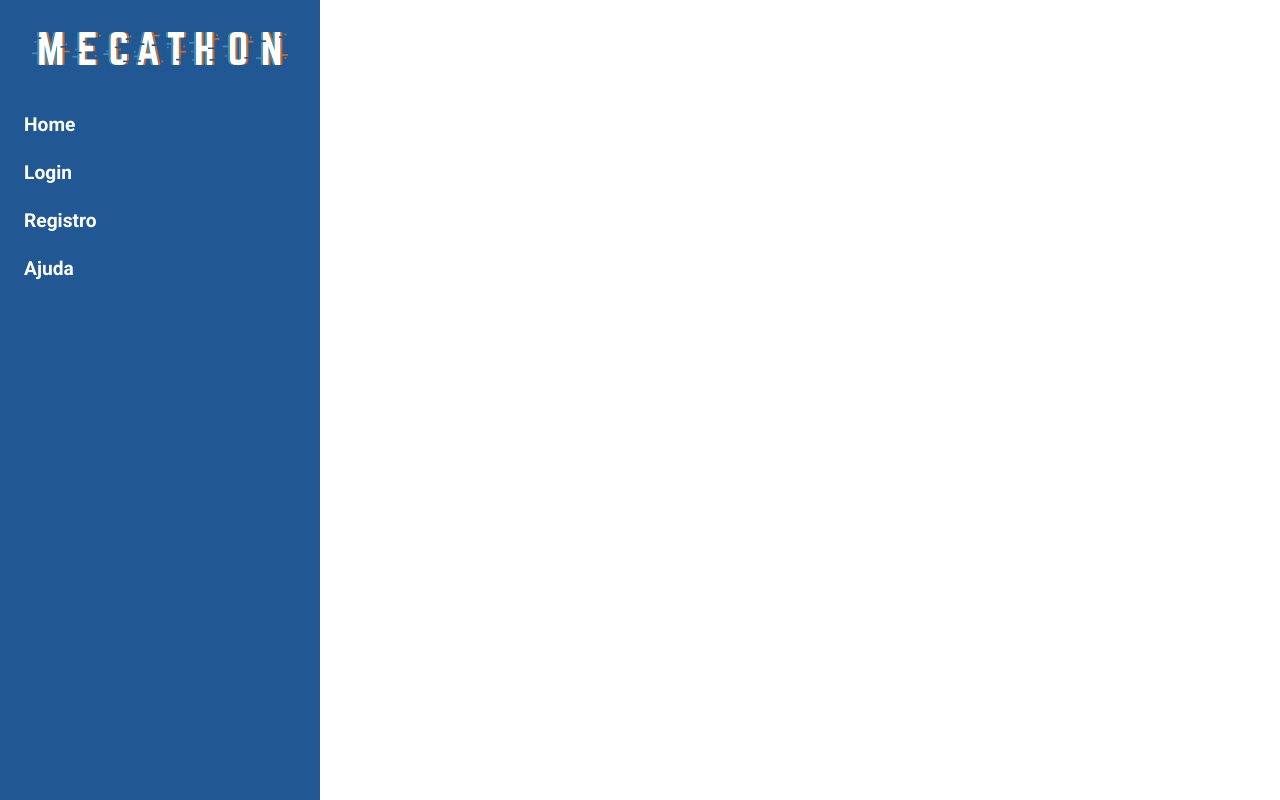
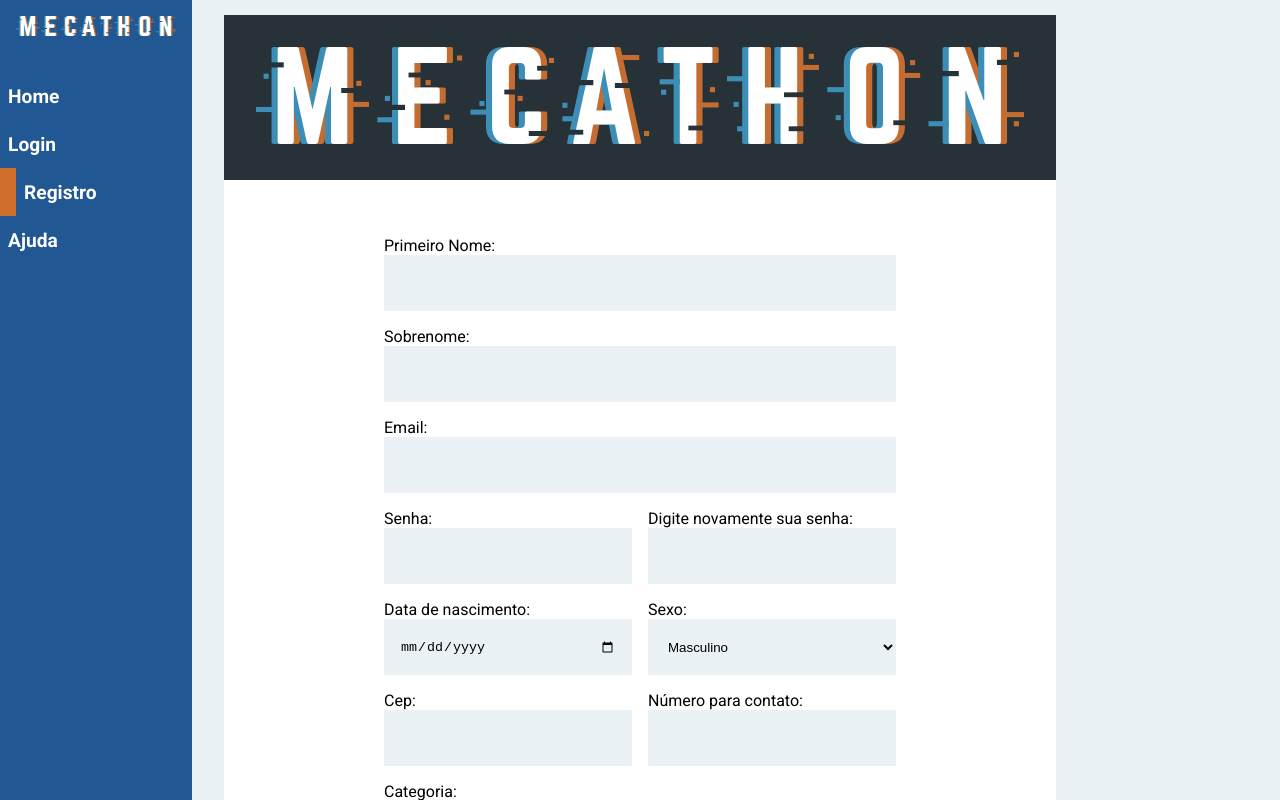
Before and after one commit to Arthur-Matias/mcth_frontend, a React (Create React App) app: page /registro in a window 1280 px wide. Built offline with nearby package versions, Linux system fonts and the light colour scheme.

Commit message:
register page base + changes on the menu

```diff
--- a/src/GlobalStyles.scss
+++ b/src/GlobalStyles.scss
@@ -6,16 +6,18 @@
 *, button, input{
     border: 0;
     outline: 0;
-
-    font-family: 'Roboto', sans-serif;
 }
 
 html, body, #root{
     height: 100%;
 }
 
+html{
+    font-family: 'Roboto', sans-serif;
+}
+
 h1,h2,h3,h4,h5,h6{
-    font-family: 'Sarala', sans-serif;
+    font-family: 'Sarala', sans-serif !important;
 }
 
 h1{
@@ -45,10 +47,10 @@ a{
 
 .App{
     height: 100vh;
-    max-height: 100vh;
-
+    display: flex;
+    align-items: center;
     width: 100vw;
-    max-width: 100vw;
+    overflow: auto;
 }
 
 :root {
--- a/src/components/LoginForm/styles.scss
+++ b/src/components/LoginForm/styles.scss
@@ -3,8 +3,9 @@
     align-items: center;
     justify-content: center;
     background-color: var(--beige);
+    text-align: center;
+    height: 100vh;
     width: 100vw;
-    text-align: center;
 }
 
 .login-wrapper{
@@ -15,8 +16,8 @@
     justify-content: center;
     text-align: center;
     padding: 1rem 2rem;
-    width: 50rem;
     border-radius: 3px;
+    width: 45rem;
 }
 
 .login-form{
--- a/src/components/RegisterForm/index.tsx
+++ b/src/components/RegisterForm/index.tsx
@@ -1,15 +1,103 @@
 import { FontAwesomeIcon } from '@fortawesome/react-fontawesome';
 import {faFacebookF, faGithubAlt, faGoogle} from '@fortawesome/free-brands-svg-icons';
 import {faEnvelope, faKey} from '@fortawesome/free-solid-svg-icons';
-import React from 'react';
+import React, { useState } from 'react';
 import { Link } from 'react-router-dom';
 import PrimaryButton from '../PrimaryButton';
 import './styles.scss';
+import mecathonLogo from '../../assets/mecathon.svg';
 
 const RegisterForm = () => {
+
+
+
+    function RenderSelectedCategory(){
+        const [category, setCategory] = useState('');
+    }
+
     return (
-        <div className="login-form-container">
+        <div className="register-form-container">
+            <div className="top-text">
+                <b>REGISTRE-SE</b>
+            </div>
+            <div className="register-form-header">
+                <div className="register-logo">
+                    <img src={mecathonLogo} alt=""/>
+                </div>
+            </div>
 
+            <form className="register-form">
+
+                <div className="input-wrapper">
+                    <label htmlFor="userFirstName">Primeiro Nome:</label>
+                    <input type="text" name='userFirstName' />
+                </div>
+
+                <div className="input-wrapper">
+                    <label htmlFor="userLastName">Sobrenome:</label>
+                    <input type="text" name='userLastName' />
+                </div>
+
+                <div className="input-wrapper">
+                    <label htmlFor="userEmail">Email:</label>
+                    <input type="email" name='userEmail' />
+                </div>
+
+                <div className="input-wraper-father">
+                    <div className="input-wrapper">
+                        <label htmlFor="userPass">Senha:</label>
+                        <input type="pass" name='userPass' />
+                    </div>
+                    <div className="input-wrapper">
+                        <label htmlFor="userPassAgain">Digite novamente sua senha:</label>
+                        <input type="pass" name='userPass' />
+                    </div>
+                </div>
+
+                <div className="user-personal-info">
+
+                    <div className="input-wraper-father">
+                        <div className="input-wrapper">
+                            <label htmlFor="birthDate">Data de nascimento:</label>
+                            <input type="date" name='birthDate' />
+                        </div>
+                        <div className="input-wrapper">
+                            <label htmlFor="userGender">Sexo:</label>
+                            <select name="userGender" id="userGender">
+                                <option value="m">Masculino</option>
+                                <option value="f">Feminino</option>
+                                <option value="other">LGBTQ+</option>
+                                <option value="n/a">Prefiro não informar</option>
+                            </select>
+                        </div>
+                    </div>
+
+                    <div className="input-wraper-father">
+                        <div className="input-wrapper">
+                            <label htmlFor="userCep">Cep:</label>
+                            <input type="text" name='userCep' />
+                        </div>
+                        <div className="input-wrapper">
+                            <label htmlFor="userPassAgain">Número para contato:</label>
+                            <input type="pass" name='userPass' />
+                        </div>
+                    </div>
+
+                    <div className="input-wrapper">
+                    <label htmlFor="userCategory">Categoria:</label>
+                            <select required name="userCategory" id="userCategory">
+                                <option value="" defaultChecked>Selecione ...</option>
+                                <option value="m">Competidor</option>
+                                <option value="f">Mentor</option>
+                                <option value="other">Avaliador</option>
+                            </select>
+                    </div>
+                    {RenderSelectedCategory}
+
+                </div>
+
+
+            </form>
         </div>
     )
 };
--- a/src/components/RegisterForm/styles.scss
+++ b/src/components/RegisterForm/styles.scss
@@ -1,89 +1,73 @@
-.login-form-container{
-    display: flex;
-    align-items: center;
-    justify-content: center;
-    background-color: var(--beige);
-    width: 100vw;
-    text-align: center;
-}
-
-.login-wrapper{
-    background-color: var(--white);
+.register-form-container{
     display: flex;
     flex-direction: column;
     align-items: center;
     justify-content: center;
+    background-color: var(--beige);
+    width: 100%;
     text-align: center;
-    padding: 1rem 2rem;
-    width: 45rem;
-    border-radius: 3px;
+    height: 100%;
+    overflow-x: auto;
+    z-index: -1;
+    padding: 5rem 0;
 }
 
-.login-form{
-    >a{
-        text-decoration: underline !important;
+.top-text{
+    margin: 1rem 0;
+    color: #B4B4B4;
+    justify-self: self-start;
+    position: absolute;
+    top: 0;
+    z-index: 0;
+}
+
+
+.register-form{
+    width: 65%;
+    background-color: var(--white);
+    padding: 3rem 20rem;
+    display: flex;
+    flex-direction: column;
+    align-items: center;
+    justify-content: center;
+    z-index: 1;
+
+    @media screen and (max-width: 1300px) {
+        padding: 3rem 10rem;
     }
 }
 
-.social-login{
-    margin: 2rem 0;
-    display: flex;
-    align-items: center;
-    justify-content: space-around;
-    width: 50%;
+.register-form-header{
+    width: 65%;
+    margin-top: 8rem;
+    z-index: 1;
 }
 
-.social-icon-container{
-    width: 4rem;
-    height: 4rem;
-    border: 4px solid var(--main-color);
-    border-radius: 50%;
-    cursor: pointer;
-    display: flex;
-    align-items: center;
-    justify-content: center;
-    text-align: center;
-    font-size: 2rem;
-    color: var(--main-color);
-
-    &:hover{
-        background-color: var(--main-color);
-        color: var(--white);
+.register-logo{
+    padding: 2rem;
+    background-color: var(--soft-black);
+}
+.input-wrapper{
+    margin: .5rem 0;
+    width: 100%;
+    text-align: left;
+    >input{
+        background-color: var(--beige);
+        height: 3.5rem;
+        width: 100%;
+        padding: 1rem;
+    }
+    >select{
+        background-color: var(--beige);
+        height: 3.5rem;
+        width: 100%;
+        padding: 1rem;
     }
 }
 
-.common-login{
+.input-wraper-father{
     display: flex;
-    flex-direction: column;
-    margin: 1rem 0;
-}
-
-.login-input-wrapper{
-    display: flex;
-    margin-bottom: 1rem;
-    >input{
-        padding: 0 1rem;
-        width: 20rem;
-        background-color: var(--beige);
-    }
-    >span {
-        height: 2.8rem;
-        width: 2.8rem;
-        background-color: var(--main-color);
+    >.input-wrapper:first-child{
+        margin-right: 1rem;
     }
 }
-
-.form-button{
-    display: flex;
-    align-items: center;
-    justify-content: center;
-    margin-bottom: 1rem;
-    cursor: pointer;
-}
-
-.input-icon-container{
-    display: flex;
-    align-items: center;
-    justify-content: center;
-    color: var(--white);
-}
--- a/src/components/SideMenu/index.tsx
+++ b/src/components/SideMenu/index.tsx
@@ -29,11 +29,10 @@ const SideMenu:React.FC<SideMenuInterface> = ({
     const SideMenuItem:React.FC  <SideMenuItemInterface> = ({
         title
     })=>{
-        let newTitle= title==='home'?'':`${title}`;
 
         return(
             <>
-                <NavLink to={`/${newTitle}`} activeClassName ="selectedLink" className="side-menu-item" >
+                <NavLink to={`/${title}`} activeClassName ="activeLink" className="side-menu-item" >
                     <p>{title}</p>
                 </NavLink>
             </>
@@ -44,9 +43,9 @@ const SideMenu:React.FC<SideMenuInterface> = ({
     const SideMenuOpen = ()=>{
         return(
             <>
-                <div className="side-menu">
+                <div className="side-menu open">
                     <div className="side-menu-header">
-                        <img src={mecathonLogo} alt="mecathon with soft shadows on bue and orange"/>
+                        <img style={{width: '10rem'}} src={mecathonLogo} alt="mecathon with soft shadows on bue and orange"/>
                     </div>
                     <div className="side-menu-body">
                         <div className="side-menu-items">
@@ -67,9 +66,9 @@ const SideMenu:React.FC<SideMenuInterface> = ({
     const SideMenuClosed = ()=>{
         return(
             <>
-                <div className="side-menu">
-                    <img className="logo closed" src={logoM} alt="letter 'm' with a soft shadow on the colors blue and orange "/>
-                </div>
+                    <div className="side-menu" style={{paddingTop: '1rem'}}>
+                        <img className="logo closed" style={{width: '5rem'}} src={logoM} alt="letter 'm' with a soft shadow on the colors blue and orange "/>
+                    </div>
             </>
         )
 
@@ -77,6 +76,7 @@ const SideMenu:React.FC<SideMenuInterface> = ({
 
     return(
         <div className={isOpen?"side-menu-container open":"side-menu-container"} onMouseLeave={handleMouseHover} onMouseEnter={handleMouseHover}>
+            <div className="teste"></div>
             {isOpen?<SideMenuOpen />:<SideMenuClosed />}
         </div>
     )
--- a/src/components/SideMenu/styles.scss
+++ b/src/components/SideMenu/styles.scss
@@ -1,48 +1,18 @@
-.side-menu-container{
-    height: 100vh;
-    width: auto;
-    min-width: 5vw;
-    transition: 0.5s ease-in;
-    position: fixed;
-
-    @media screen and (max-width: 1200px) {
-        width: 8vw;
-    }
-    @media screen and (max-width: 800px) {
-        width: 10vw;
-    }
-    @media screen and (max-width: 600px) {
-        width: 12vw;
-    }
-    @media screen and (max-width: 400px) {
-        width: 14vw;
-    }
+.side-menu{
+    height: 100%;
+    background-color: var(--main-color);
+    position: absolute;
+    grid-column-start: 1;
+    grid-column-end: 3;
 
     &.open{
-        width: auto;
-        transition: 0.5s ease-in;
-
+        grid-column-start: 1;
+        grid-column-end: 6;
     }
 }
-
-.side-menu{
-    padding: 1rem;
+.side-menu-open{
+    padding: 0;
     height: 100%;
-    background-color: var(--main-color);
-    transition: 0.5s ease-in;
-
-    @media screen and (max-width: 1200px) {
-        padding: .6rem;
-    }
-    @media screen and (max-width: 800px) {
-        padding: .5rem;
-    }
-    @media screen and (max-width: 600px) {
-        padding: .3rem;
-    }
-    @media screen and (max-width: 400px) {
-        padding: .1rem;
-    }
 }
 
 .side-menu-item{
@@ -57,9 +27,10 @@
         padding-left: .5rem;
         transition: 0.5s ease;
         height: 3rem;
+        min-width: 100%;
     }
 
-    &:hover, .selectedLink{
+    &:hover, &.activeLink{
         >p{
             border-left: 1rem solid var(--secondary-color);
         }
@@ -75,7 +46,4 @@
     padding: 1rem;
     margin-bottom: 1rem;
     transition: 0.5s ease;
-    >img{
-        min-width: 20vw;
-    }
 }
--- a/src/pages/Register/styles.scss
+++ b/src/pages/Register/styles.scss
@@ -1,10 +1,4 @@
-.login-container{
-    position: relative;
-    display: flex;
-    height: 100%;
-    width: 100%;
-    grid-template-columns: 3fr 1fr 3fr;
-    grid-template-rows: 3fr 1fr;
-    grid-template-areas: 'left-top' 'mid-top' 'right-top',
-                         'left-bottom' 'mid-bottom' 'right-bottom';
+.register-container{
+    height: 100vh;
+    width: 100vw;
 }
```
Also changed, not shown: src/pages/Login/styles.scss (+3 -7 lines), 1 other file (tests, documents, lock files or other folders).
